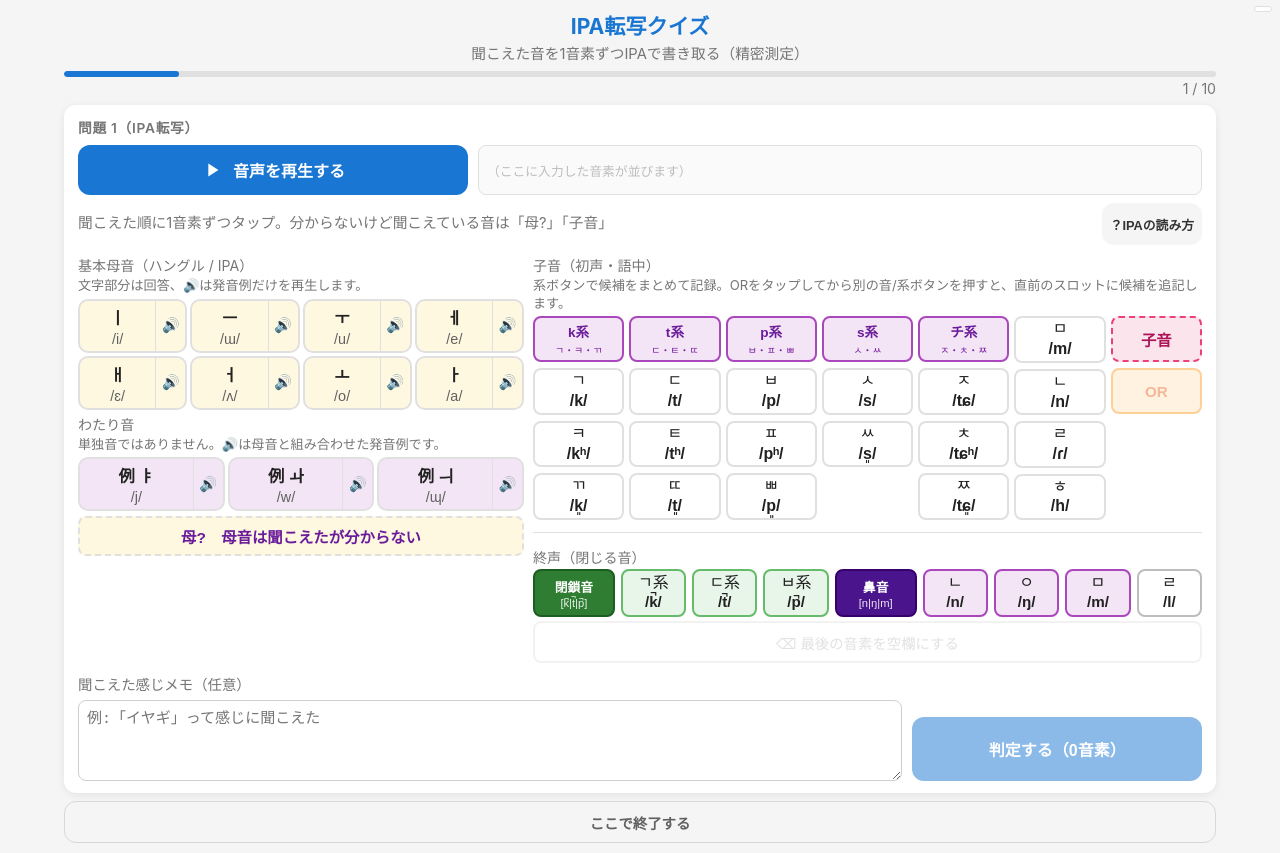
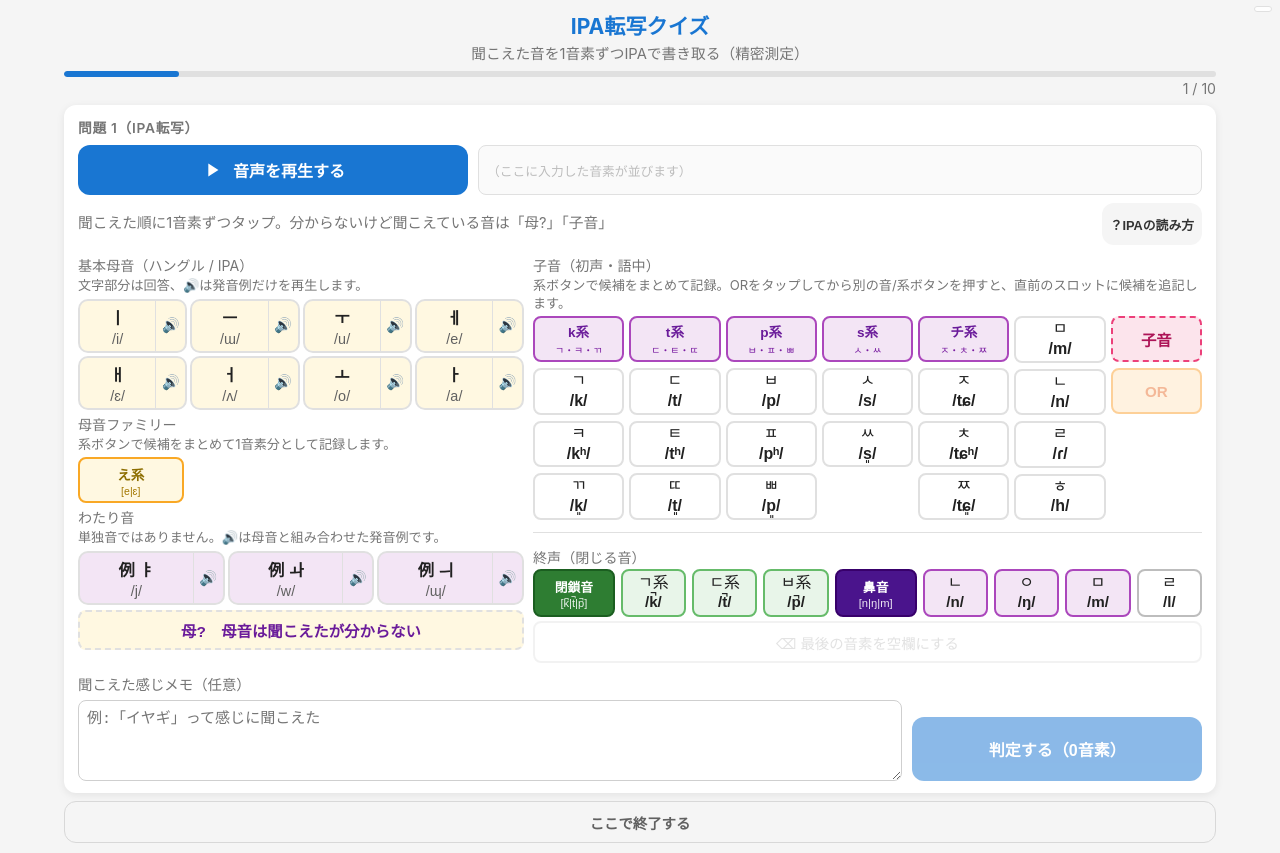
Before and after one commit to open-hearted/Acqire-all-hangul, a Next.js app: page /transcribe in a window 1280 px wide. Both pictures are taken after a click on the button "スタート". Built offline with nearby package versions, Linux system fonts and the light colour scheme.

Commit message:
feat: add e-family vowel button [e|ɛ] to transcribe keyboard

```diff
--- a/src/app/globals.css
+++ b/src/app/globals.css
@@ -941,6 +941,45 @@ body {
   width: 100%;
 }
 
+.vowel-family-row {
+  display: grid;
+  grid-template-columns: repeat(4, minmax(0, 1fr));
+  gap: 8px;
+}
+
+.vowel-family-btn {
+  display: flex;
+  flex-direction: column;
+  align-items: center;
+  justify-content: center;
+  min-height: 46px;
+  padding: 4px 6px;
+  border: 2px solid #f9a825;
+  border-radius: 8px;
+  background: #fff8e1;
+  color: #8d6e00;
+  font-size: 0.85rem;
+  font-weight: 700;
+  cursor: pointer;
+}
+
+.vowel-family-btn:active {
+  transform: scale(0.96);
+  background: #ffecb3;
+}
+
+.vowel-family-btn:disabled {
+  cursor: default;
+  opacity: 0.4;
+}
+
+.vowel-family-bracket {
+  margin-top: 1px;
+  color: #a37700;
+  font-size: 0.66rem;
+  font-weight: 500;
+}
+
 .transcribe-audio-answer-row {
   display: flex;
   flex-direction: column;
--- a/src/app/transcribe/page.tsx
+++ b/src/app/transcribe/page.tsx
@@ -59,21 +59,21 @@ interface ConsonantButtonInfo {
   hint: string;
 }
 
-interface ConsonantFamilyMember {
+interface PhonemeFamilyMember {
   phoneme: string;
   hangul: string;
 }
 
-interface ConsonantFamilyInfo {
+interface PhonemeFamilyInfo {
   label: string;
   hangul: string;
-  members: ConsonantFamilyMember[];
+  members: PhonemeFamilyMember[];
 }
 
 interface FinalGroupInfo {
   label: string;
   bracket: string;
-  members: ConsonantFamilyMember[];
+  members: PhonemeFamilyMember[];
 }
 
 const WORDS: WordEntry[] = wordsData as WordEntry[];
@@ -108,7 +108,18 @@ const GLIDES: VowelButtonInfo[] = [
   { phoneme: "ɰ", hangul: "例 ㅢ", audioFile: "ㅢ.mp3", area: "" },
 ];
 
-const CONSONANT_FAMILIES: ConsonantFamilyInfo[] = [
+const VOWEL_FAMILIES: PhonemeFamilyInfo[] = [
+  {
+    label: "え系",
+    hangul: "ㅔ・ㅐ",
+    members: [
+      { phoneme: "e", hangul: "ㅔ" },
+      { phoneme: "ɛ", hangul: "ㅐ" },
+    ],
+  },
+];
+
+const CONSONANT_FAMILIES: PhonemeFamilyInfo[] = [
   {
     label: "k系",
     hangul: "ㄱ・ㅋ・ㄲ",
@@ -780,6 +791,28 @@ export default function TranscribeQuizPage() {
           <p className="ipa-input-help">文字部分は回答、🔊は発音例だけを再生します。</p>
           <div className="vowel-map">
             {BASIC_VOWELS.map((info) => renderVowelChoice(info))}
+          </div>
+
+          <div className="ipa-group-label">母音ファミリー</div>
+          <p className="ipa-input-help">系ボタンで候補をまとめて1音素分として記録します。</p>
+          <div className="vowel-family-row">
+            {VOWEL_FAMILIES.map((family) => {
+              const familyPhonemes = family.members.map((member) => member.phoneme);
+              return (
+                <button
+                  key={family.label}
+                  type="button"
+                  className="vowel-family-btn"
+                  disabled={disabled || orMode}
+                  onClick={() => inputConsonantFamily(familyPhonemes)}
+                  aria-label={`${family.label}、${family.hangul}、候補 ${familyPhonemes.join("、")} を1音素分として回答に入れる`}
+                  title={`${family.hangul}：/${familyPhonemes.join(" | ")}/ を候補にする`}
+                >
+                  <span>{family.label}</span>
+                  <span className="vowel-family-bracket">[{familyPhonemes.join("|")}]</span>
+                </button>
+              );
+            })}
           </div>
 
           <div className="ipa-group-label">わたり音</div>
--- a/src/lib/acoustic-region/index.ts
+++ b/src/lib/acoustic-region/index.ts
@@ -55,6 +55,16 @@ export type {
   TranscriptionAnswerInput,
 } from "./transcriptionAnalysis";
 export {
+  aggregateTranscriptionSession,
+  formatPhonemeSequence,
+} from "./sessionAnalysis";
+export type {
+  AnalysisExample,
+  TranscriptionErrorPattern,
+  TranscriptionSessionAnalysis,
+  TranscriptionSessionResult,
+} from "./sessionAnalysis";
+export {
   computeVowelCoverage,
   computeWordCoverage,
   tallyErrorRegions,
```
